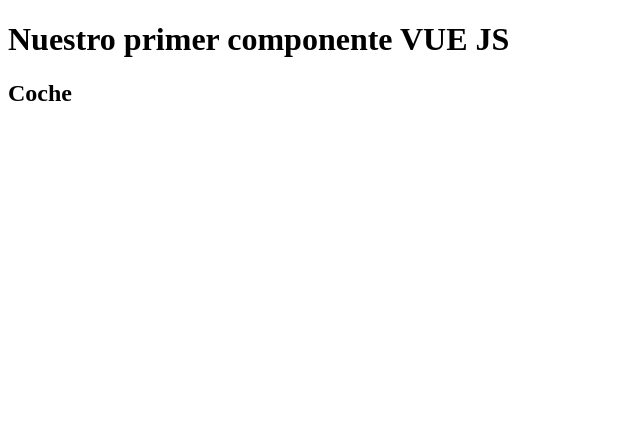
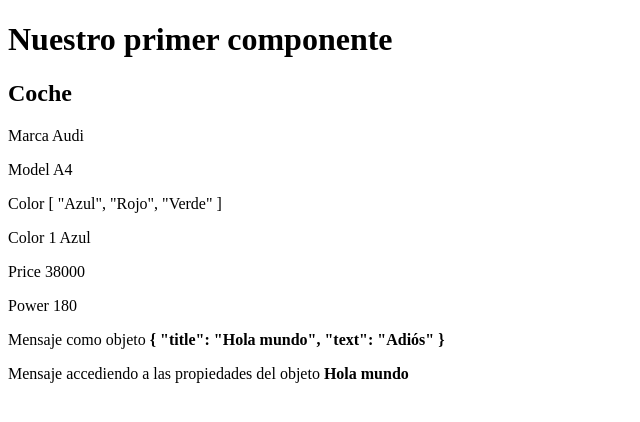
Before and after one commit to DrGarciaDev/vue3-js-basic, a Vue app: page / in a window 1280 px wide. Shown: the top 422 px of the page, without its empty margins (0-640 px from the left). Built offline with nearby package versions, Linux system fonts and the light colour scheme.

Commit message:
Video 12: variables y formas de trabajo de Composition API y Options API que se usan en versiones diferentes de vue

```diff
--- a/src/App.vue
+++ b/src/App.vue
@@ -1,5 +1,4 @@
 <template>
-  <h1>Nuestro primer componente VUE JS</h1>
   <Car />
 </template>
 
--- a/src/components/Car.vue
+++ b/src/components/Car.vue
@@ -1,11 +1,57 @@
 <template>
-    <h2>Coche</h2>
+    <div>
+        <h1>Nuestro primer componente</h1>
+        <h2>Coche</h2>
+        <p>Marca {{ brand }}</p>
+        <p>Model {{ model }}</p>
+        <p>Color {{ color }}</p>
+        <p>Color 1 {{ color[0] }}</p>
+        <p>Price {{ price }}</p>
+        <p>Power {{ power }}</p>
+        <p>Mensaje como objeto <b>{{ mensaje }}</b></p>
+        <p>Mensaje accediendo a las propiedades del objeto <b>{{ mensaje.title }}</b></p>
+    </div>
 </template>
 
 <script>
 export default {
+    // Esta es la forma de la API de composición o Composition API usada en VUE 3
+    setup() {
+        const brand = 'Audi';
+        const model = "A4";
+        const color = ["Azul", 'Rojo', 'Verde'];
+        const price = 38000;
+        const power = 180;
+        const mensaje = {
+            title: 'Hola mundo',
+            text: 'Adiós',
+        };
 
-}
+
+        return {
+            brand,
+            model,
+            color,
+            price,
+            power,
+            mensaje
+        };
+    },
+    // // Esta es la forma de la API de opciones u Options API, usada en VUE 2
+    // data() {
+    //     return {
+    //         brand: "Audi",
+    //         model: "A4",
+    //         color: ["Azul", 'Rojo', 'Verde'],
+    //         price: 38000,
+    //         power: 180,
+    //         mensaje: {
+    //             title: 'Hola mundo',
+    //             text: 'Adiós',
+    //         }
+    //     };
+    // },
+};
 </script>
 
 <style>
```
